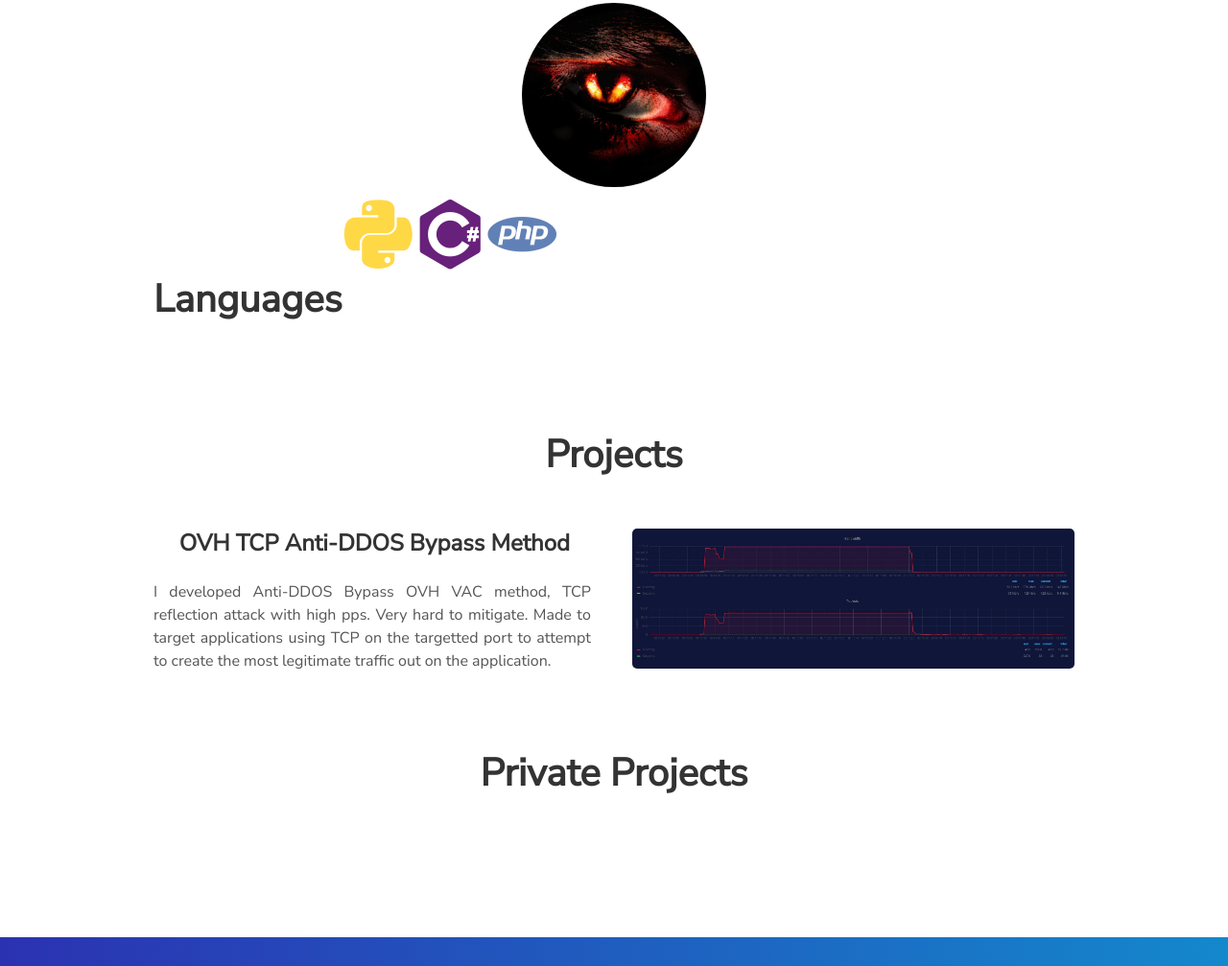
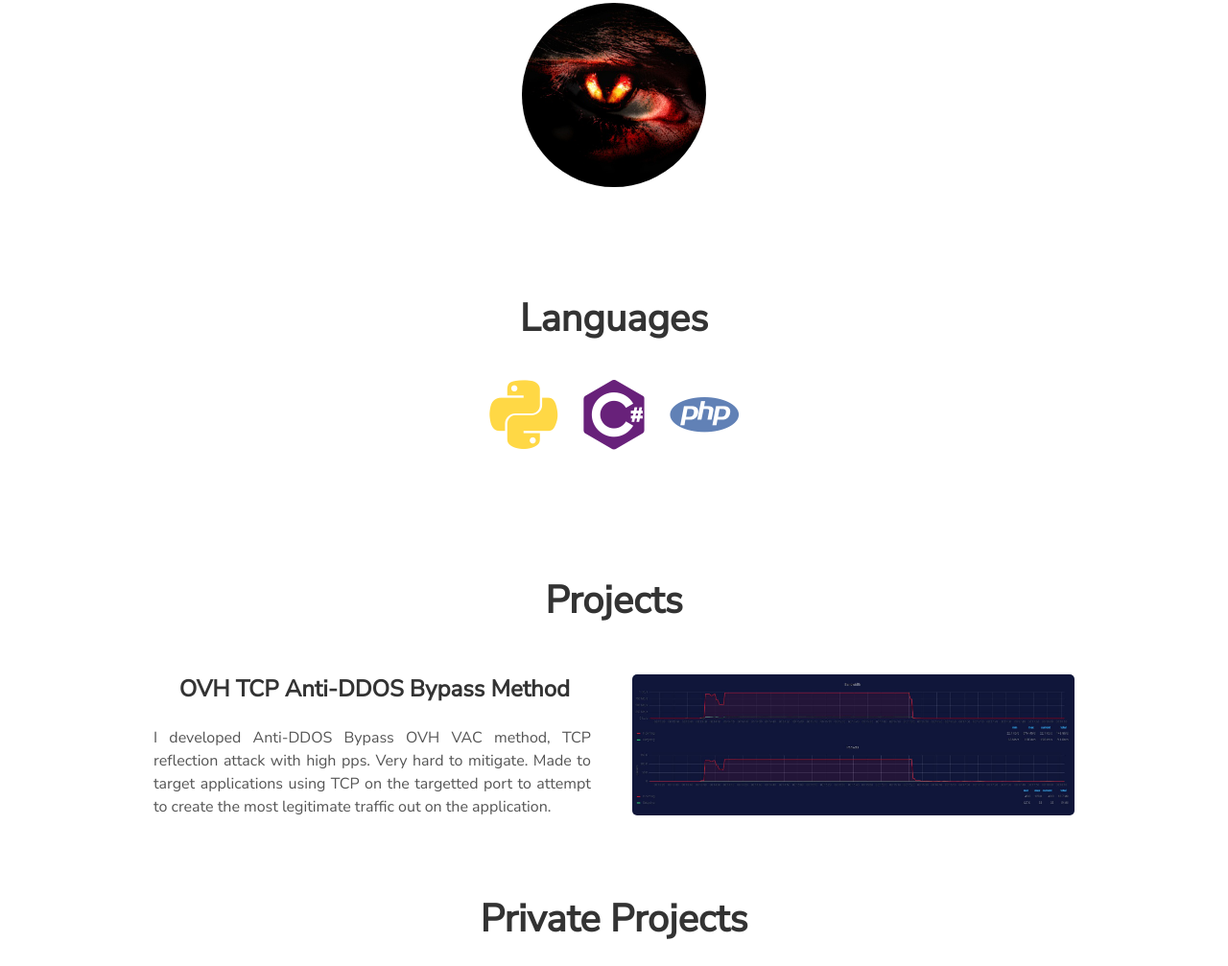
Before and after one commit to antohalyadov/website, a plain HTML site: page index.html in a window 1280 px wide. Shown: the part 802-1809 px from the top of the page at 96% size. Drawn offline with nearby package versions, Linux system fonts and the light colour scheme.

Commit message:
Update index.html

```diff
--- a/index.html
+++ b/index.html
@@ -67,7 +67,7 @@
       <!-- User Specifics -->
       <div class="user">
         <!-- Technology Stack #1: Languages -->
-        <div class="user" style="text-align: center">
+        <div class="user-projects" style="text-align: center">
           <h1>Languages</h1>
           <i class="devicon-python-plain colored"></i>
           <i class="devicon-lua-plain-wordmark"></i>
```
